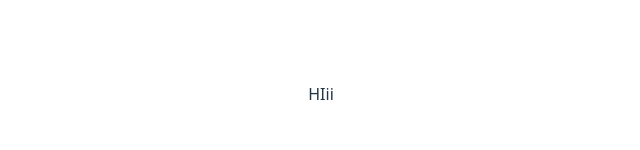
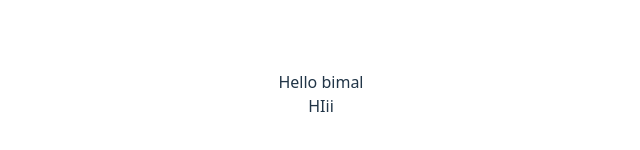
Before and after one commit to Bimal-khawas/Quiz, a React (Vite) app in the folder quiz/: page / in a window 1280 px wide. Shown: the part 306-456 px from the top of the page, without its empty margins (319-959 px from the left). Built offline with nearby package versions, Linux system fonts and the light colour scheme.

Commit message:
tailwind tested

```diff
--- a/quiz/src/App.jsx
+++ b/quiz/src/App.jsx
@@ -8,6 +8,9 @@ function App() {
 
   return (
     <>
+    <div className='bg-blue-50'>
+      Hello bimal
+    </div>
       HIii
     </>
   )
```
